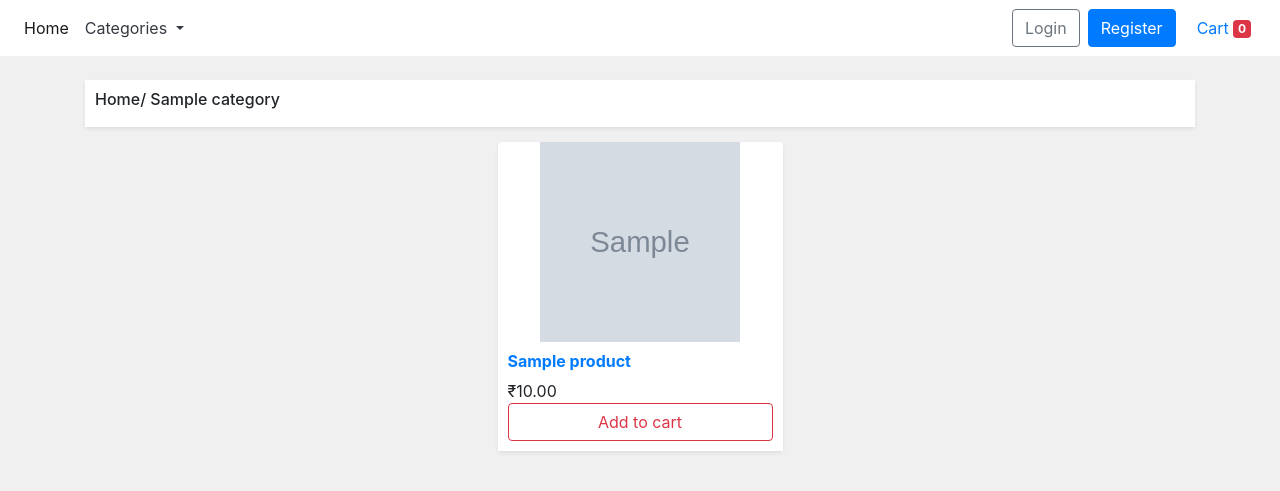
After one commit to arihant-001/django-cart, a Django app: page /catalog/category/1/ in a window 1280 px wide. The commit adds this page. Shown: the top 491 px of the page. Run offline with Django 3.2, Linux system fonts and the light colour scheme; tables that the repository leaves empty hold one stand-in row (values such as "Sample post"); grey boxes marked "Sample" are stand-in pictures; data that the repository does not hold is empty; some libraries are stand-ins or nearby versions.

Commit message:
added categories section

```diff
--- a/catalog/models.py
+++ b/catalog/models.py
@@ -36,13 +36,12 @@ class Product(models.Model):
         return url
 
     def get_absolute_url(self):
-        return reverse('product-detail', args=[str(self.id)])
+        return reverse('product_detail', args=[str(self.id)])
 
 
 class Category(models.Model):
     name = models.CharField(max_length=50)
-    description = models.TextField(max_length=100)
-    photo = models.ImageField(upload_to='category_images', blank=True)
+    description = models.TextField(max_length=100, blank=True)
 
     def __str__(self):
         return self.name
--- a/catalog/static/css/styles.css
+++ b/catalog/static/css/styles.css
@@ -62,3 +62,7 @@ body {
     margin: 0px;
     width: 100%;
 }
+
+.category{
+    padding: 10px;
+}
--- a/catalog/templates/base.html
+++ b/catalog/templates/base.html
@@ -42,9 +42,22 @@
                 <li class="nav-item active">
                     <a class="nav-link" href="{% url 'index' %}">Home <span class="sr-only">(current)</span></a>
                 </li>
-                <li class="nav-item active">
-                    <a class="nav-link" href="{% url 'products' %}">Categories <span class="sr-only">(current)</span></a>
+                {% if categories_list %}
+                <ul class="navbar-nav">
+                <li class="nav-item dropdown">
+                    <a class="nav-link dropdown-toggle text-dark" href="#" id="categories-nav-bar" role="button"
+                       data-toggle="dropdown" aria-haspopup="true" aria-expanded="false">
+                        Categories
+                    </a>
+                    <div class="dropdown-menu" aria-labelledby="dropdownMenuButton">
+                        {% for category in categories_list %}
+                        <a class="dropdown-item" href="{{ category.get_absolute_url }}">{{ category.name}}</a>
+                        <div class="dropdown-divider"></div>
+                        {% endfor %}
+                    </div>
                 </li>
+            </ul>
+                {% endif %}
             </ul>
             {% if user.is_authenticated %}
 
--- /dev/null
+++ b/catalog/templates/catalog/category_detail.html
@@ -0,0 +1,28 @@
+{% extends "base.html" %}
+{% block content %}
+<div class="bg-white category shadow-sm">
+    <h6>Home/ {{ category.name }}</h6>
+</div>
+{% if product_list %}
+<div class="row justify-content-md-center">
+    {% for product in product_list %}
+    <div class="col-lg-3 bg-white margin-15 padding-zero shadow-sm rounded">
+        <center>
+            <img class="img-fluid size-200 margin-auto" src="{{ product.image_url }}"/>
+        </center>
+        <div class="box-element">
+            <a href="{{ product.get_absolute_url }}">
+                <h6 class="align-self-center"><strong>{{ product.name }}</strong></h6>
+            </a>
+            <span class="product-price">₹{{ product.price|floatformat:2 }}</span>
+            <br>
+            <button class="btn btn-outline-danger add-to-cart" data-product-id="{{ product.id }}">Add to cart</button>
+       </div>
+
+    </div>
+    {% endfor %}
+</div>
+{% else %}
+<p>There are no products in the store.</p>
+{% endif %}
+{% endblock %}
--- a/catalog/urls.py
+++ b/catalog/urls.py
@@ -6,7 +6,8 @@ from . import views
 urlpatterns = [
     path('', views.index, name='index'),
     path('products/', views.ProductListView.as_view(), name='products'),
-    path('product/<int:pk>/', views.ProductDetailView.as_view(), name='product-detail'),
+    path('product/<int:pk>/', views.ProductDetailView.as_view(), name='product_detail'),
+    path('category/<int:pk>/', views.CategoryDetailView.as_view(), name='category_detail'),
 ]
 
 urlpatterns += [
--- a/catalog/views.py
+++ b/catalog/views.py
@@ -1,27 +1,20 @@
 from django.contrib.auth import login
 from django.contrib.auth.forms import UserCreationForm
 from django.shortcuts import render, redirect
-from django.views.generic import DetailView, ListView, CreateView, UpdateView, DeleteView
+from django.views.generic import DetailView, ListView
 
-from .models import Product, Category, UserProfile
+from .models import Product, Category
 
 
 def index(request):
     products = Product.objects.all()
-    # if 'cart_id' not in request.session:
-    #     if request.user.is_authenticated:
-    #         cart = Cart(owner=request.user)
-    #     else:
-    #         cart = Cart()
-    #     cart.save()
-    #     request.session['cart_id'] = cart.id
-    #     request.session['cart_count'] = cart.get_total_items()
-    #     request.session.is_modified = True
+    categories = Category.objects.all()
 
     context = {
-        'product_list': products
+        'product_list': products,
+        'categories_list': categories,
     }
-    # Render the HTML template index.html with the data in the context variable
+
     return render(request, 'index.html', context=context)
 
 
@@ -65,72 +58,14 @@ class ProductListView(ListView):
         return context
 
 
-class ProductCreateView(CreateView):
-    model = Product
-    template_name = "catalog/product_create.html"
-
-    def form_valid(self, form):
-        form.instance.created_by = self.request.user
-        return super().form_valid(form)
-
-
-class ProductUpdateView(UpdateView):
-    model = Product
-    template_name = "catalog/product_update.html"
-
-
-class ProductDeleteView(DeleteView):
-    model = Product
-    template_name = "catalog/product_delete.html"
-
-
-# Product Categories views
 class CategoryDetailView(DetailView):
     model = Category
     template_name = "catalog/category_detail.html"
 
-
-class CategoryListView(ListView):
-    model = Category
-    template_name = "catalog/category_list.html"
-
-
-class CategoryCreateView(CreateView):
-    model = Category
-    template_name = "catalog/category_create.html"
-
-
-class CategoryUpdateView(UpdateView):
-    model = Category
-    template_name = "catalog/category_update.html"
-
-
-class CategoryDeleteView(DeleteView):
-    model = Category
-    template_name = "catalog/category_delete.html"
-
-
-# UserProfile views
-class UserProfileDetailView(DetailView):
-    model = UserProfile
-    template_name = "catalog/userprofile_detail.html"
-
-
-class UserProfileListView(ListView):
-    model = UserProfile
-    template_name = "catalog/userprofile_list.html"
-
-
-class UserProfileCreateView(CreateView):
-    model = UserProfile
-    template_name = "catalog/userprofile_create.html"
-
-
-class UserProfileUpdateView(UpdateView):
-    model = UserProfile
-    template_name = "catalog/userprofile_update.html"
-
-
-class UserProfileDeleteView(DeleteView):
-    model = UserProfile
-    template_name = "catalog/userprofile_delete.html"
+    def get_context_data(self, **kwargs):
+        context = super(CategoryDetailView, self).get_context_data(**kwargs)
+        products = Product.objects.filter(category=kwargs['object'].id)
+        categories = Category.objects.all()
+        context['product_list'] = products
+        context['categories_list'] = categories
+        return context
```
